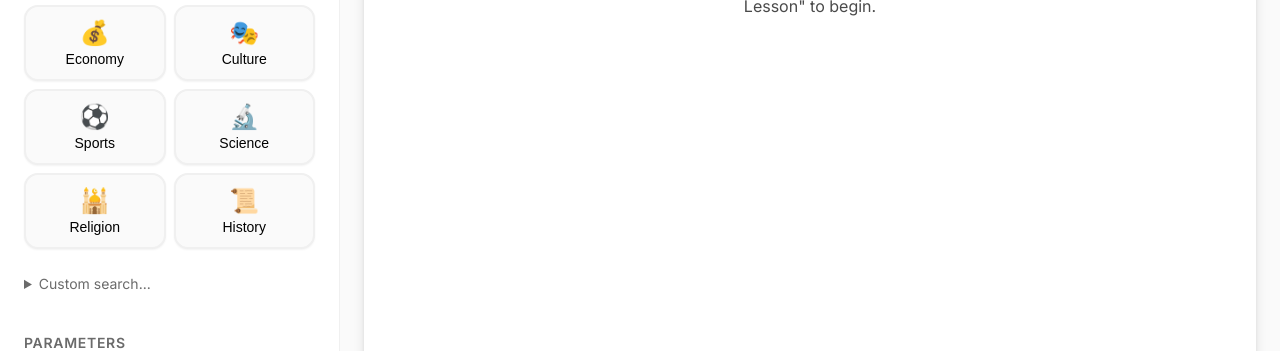
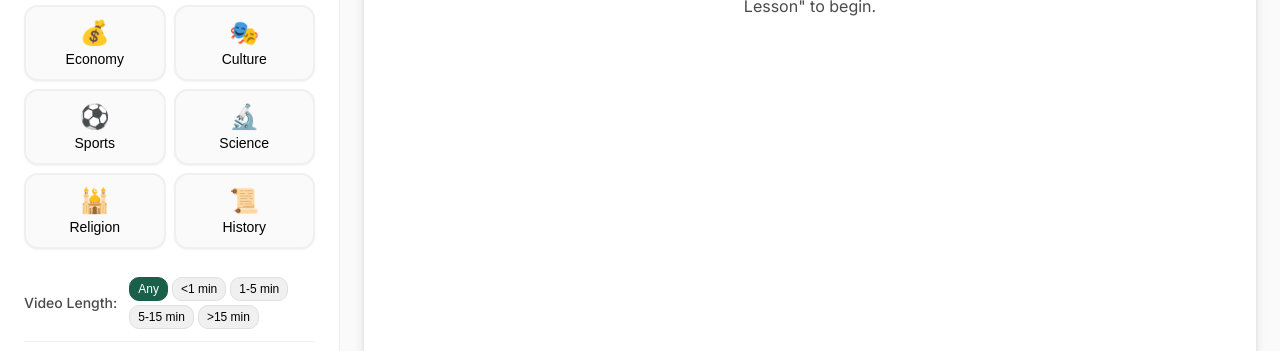
Before and after one commit to jeranaias/tanaghum, a plain HTML site: page generator.html in a window 1280 px wide. Shown: the part 569-920 px from the top of the page. Drawn offline with Linux system fonts and the light colour scheme.

Commit message:
Add duration filter to video search and fix horizontal overflow

```diff
--- a/css/generator.css
+++ b/css/generator.css
@@ -10,6 +10,8 @@
   display: grid;
   grid-template-columns: 360px 1fr 280px;
   min-height: calc(100vh - var(--header-height));
+  max-width: 100vw;
+  overflow-x: hidden;
   background: var(--color-bg);
 }
 
@@ -750,6 +752,52 @@
   margin-bottom: var(--space-4);
 }
 
+/* Duration Filter */
+.duration-filter {
+  display: flex;
+  align-items: center;
+  gap: var(--space-3);
+  padding: var(--space-3) 0;
+  margin-bottom: var(--space-3);
+  border-bottom: 1px solid var(--color-border-light);
+}
+
+.duration-label {
+  font-size: var(--text-sm);
+  font-weight: 500;
+  color: var(--color-text-secondary);
+  white-space: nowrap;
+}
+
+.duration-options {
+  display: flex;
+  gap: var(--space-1);
+  flex-wrap: wrap;
+}
+
+.duration-btn {
+  padding: var(--space-1) var(--space-2);
+  font-size: var(--text-xs);
+  font-weight: 500;
+  background: var(--color-bg-alt);
+  border: 1px solid var(--color-border);
+  border-radius: var(--radius-md);
+  cursor: pointer;
+  transition: all var(--transition-fast);
+  white-space: nowrap;
+}
+
+.duration-btn:hover {
+  border-color: var(--color-primary-light);
+  background: var(--color-bg);
+}
+
+.duration-btn.active {
+  background: var(--color-primary);
+  border-color: var(--color-primary);
+  color: white;
+}
+
 .custom-search-toggle {
   font-size: var(--text-sm);
   color: var(--color-text-muted);
--- a/css/main.css
+++ b/css/main.css
@@ -144,6 +144,7 @@ html {
   font-size: 16px;
   -webkit-text-size-adjust: 100%;
   scroll-behavior: smooth;
+  overflow-x: hidden;
 }
 
 /* Custom Scrollbar */
@@ -173,6 +174,8 @@ body {
   color: var(--color-text);
   background-color: var(--color-bg);
   min-height: 100vh;
+  max-width: 100vw;
+  overflow-x: hidden;
   -webkit-font-smoothing: antialiased;
   -moz-osx-font-smoothing: grayscale;
   animation: page-fade-in 0.4s ease;
--- a/generator.html
+++ b/generator.html
@@ -119,6 +119,18 @@
             </button>
           </div>
 
+          <!-- Duration Filter -->
+          <div class="duration-filter">
+            <label class="duration-label">Video Length:</label>
+            <div class="duration-options">
+              <button class="duration-btn active" data-min="0" data-max="0" type="button">Any</button>
+              <button class="duration-btn" data-min="0" data-max="60" type="button">&lt;1 min</button>
+              <button class="duration-btn" data-min="60" data-max="300" type="button">1-5 min</button>
+              <button class="duration-btn" data-min="300" data-max="900" type="button">5-15 min</button>
+              <button class="duration-btn" data-min="900" data-max="0" type="button">&gt;15 min</button>
+            </div>
+          </div>
+
           <!-- Custom Search (collapsed by default) -->
           <details class="custom-search-details">
             <summary class="custom-search-toggle">Custom search...</summary>
@@ -1542,6 +1554,9 @@
       return llmClient;
     }
 
+    // Duration filter state
+    let durationFilter = { min: 0, max: 0 };
+
     async function performSearch(queryOverride = null) {
       // Cancel any existing search
       if (currentSearchController) {
@@ -1562,9 +1577,14 @@
       if (searchBtn) searchBtn.disabled = true;
 
       try {
+        // Build search URL with duration filter
+        let searchUrl = `${Config.WORKER_URL}/api/youtube/search?q=${encodeURIComponent(query)}`;
+        if (durationFilter.min > 0) searchUrl += `&minDuration=${durationFilter.min}`;
+        if (durationFilter.max > 0) searchUrl += `&maxDuration=${durationFilter.max}`;
+
         // Get search results (no AI evaluation - saves requests)
         const response = await fetch(
-          `${Config.WORKER_URL}/api/youtube/search?q=${encodeURIComponent(query)}`,
+          searchUrl,
           { signal: currentSearchController.signal }
         );
         const data = await response.json();
@@ -1748,6 +1768,27 @@
       showToast('info', 'Search stopped', 'Search was cancelled');
     });
 
+    // Duration filter buttons
+    document.querySelectorAll('.duration-btn').forEach(btn => {
+      btn.addEventListener('click', () => {
+        // Update active state
+        document.querySelectorAll('.duration-btn').forEach(b => b.classList.remove('active'));
+        btn.classList.add('active');
+
+        // Update filter state
+        durationFilter.min = parseInt(btn.dataset.min) || 0;
+        durationFilter.max = parseInt(btn.dataset.max) || 0;
+
+        // Re-run search if there's an active topic
+        const activeTopic = document.querySelector('.topic-btn.active');
+        if (activeTopic) {
+          const topic = activeTopic.dataset.topic;
+          const query = topicQueries[topic] || topic;
+          performSearch(query);
+        }
+      });
+    });
+
     // Mobile panel switching
     document.querySelectorAll('.mobile-toolbar-btn').forEach(btn => {
       btn.addEventListener('click', () => {
```
Also changed, not shown: worker/src/handlers/youtube.js (+15 -2 lines).
